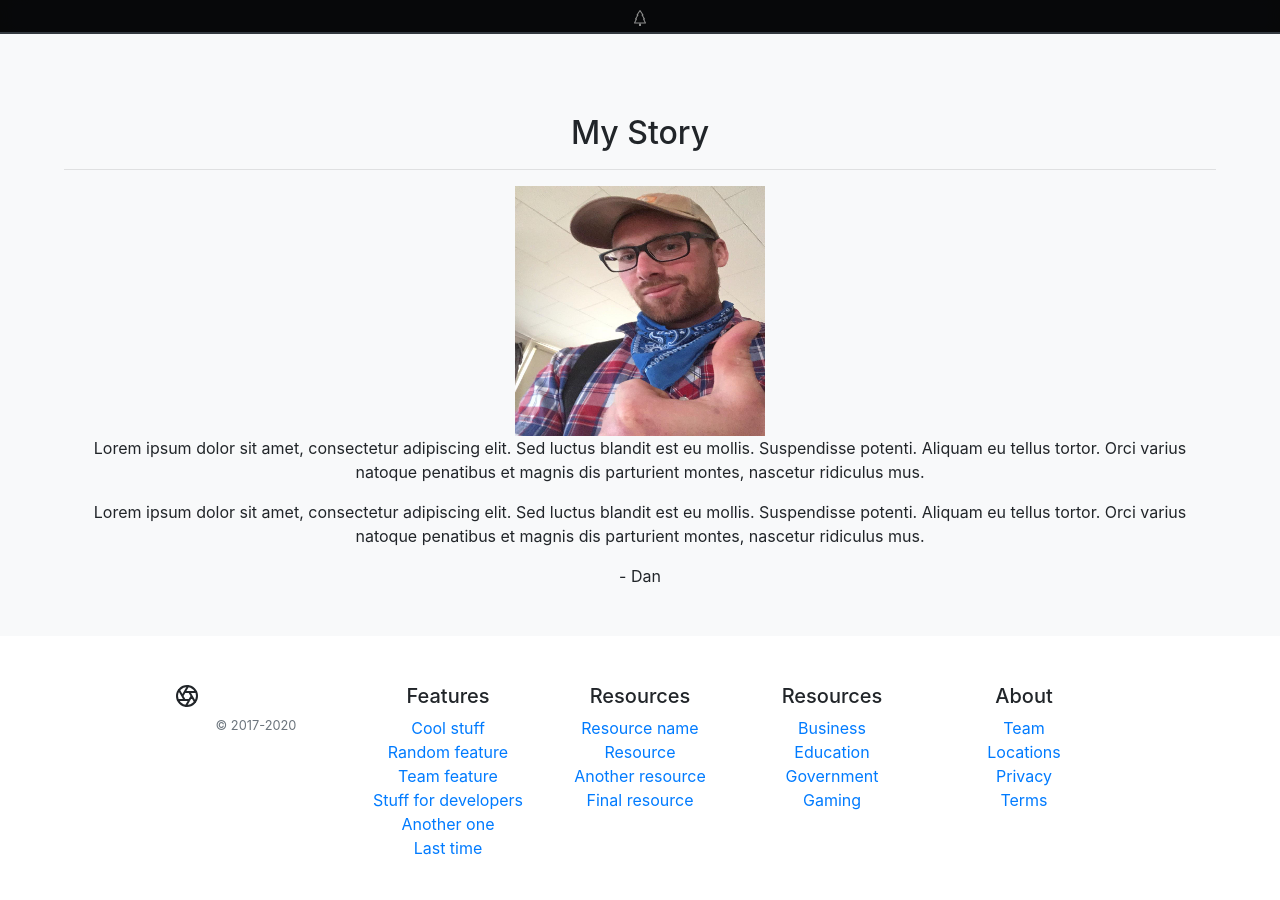
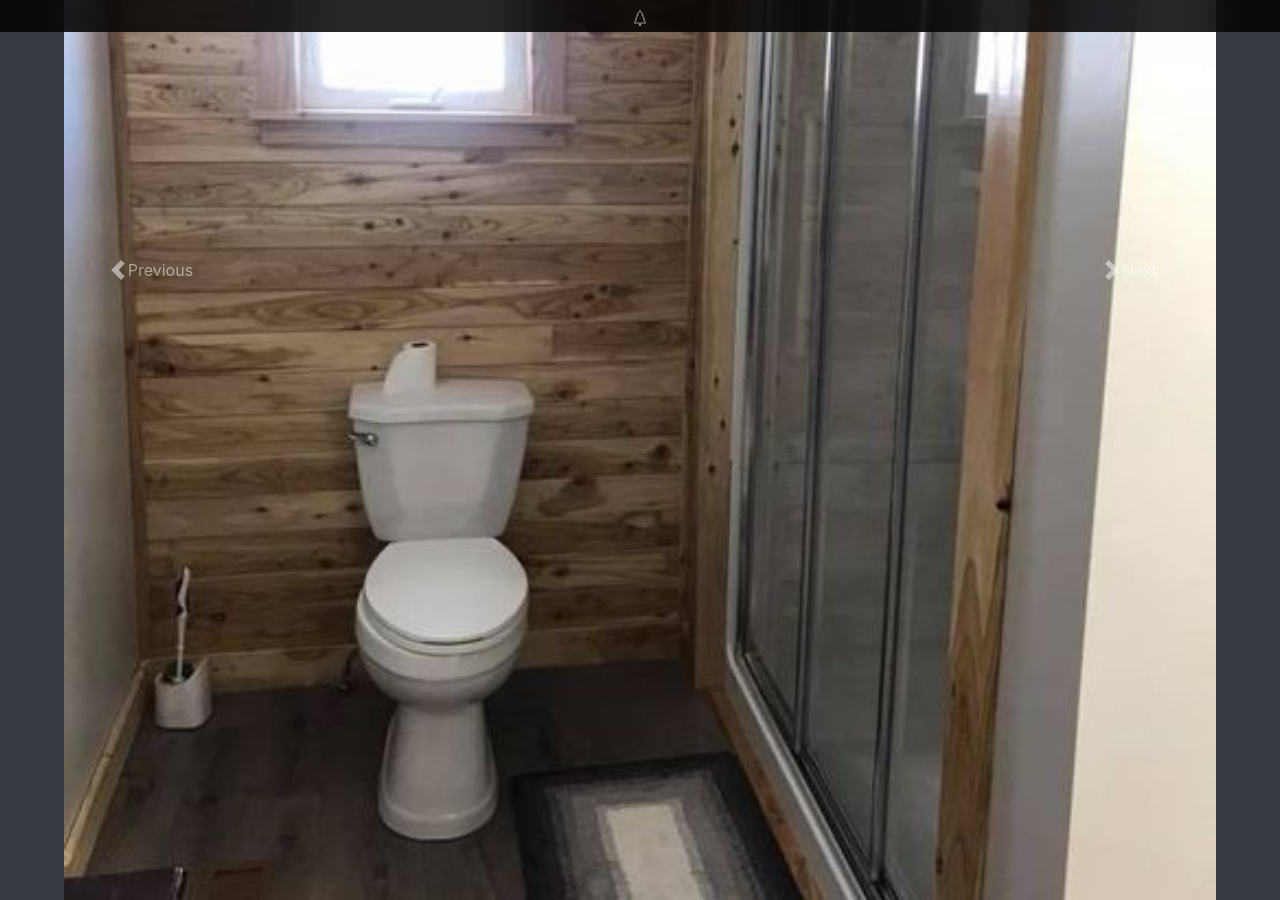
Before and after one commit to DBCarpentry/DBCarpentry.github.io, a Jekyll site: the page built from index.html, in a window 1280 px wide and 900 px high, scrolled down 1613 px. Built offline with Jekyll 4.4.1, drawn with Linux system fonts in a browser that asks for light colours; some of the changed text lies outside the part shown.

Commit message:
carousel

```diff
--- a/index.html
+++ b/index.html
@@ -83,17 +83,47 @@ title: Index
     <div class="my-3 p-3">
       <h2 class="display-5">Gallery</h2>
       <hr></hr>
-      <div class="row">
-        <div class="column">
-          <img src="assets/img/1.jpg" width="250vw" height="250vh" style="padding-bottom:5vh">
-          <img src="assets/img/2.jpg" width="250vw" height="250vh" style="padding-bottom:5vh">
-          <img src="assets/img/3.jpg" width="250vw" height="250vh" style="padding-bottom:5vh">
-          <img src="assets/img/4.jpg" width="250vw" height="250vh" style="padding-bottom:5vh">
-          <img src="assets/img/5.jpg" width="250vw" height="250vh" style="padding-bottom:5vh">
-          <img src="assets/img/6.jpg" width="250vw" height="250vh" style="padding-bottom:5vh">
-            <!--img src="assets/img/9.jpg" width="250vw" height="250vh"-->
+
+
+
+      <div id="carouselExampleCaptions" class="carousel slide" data-bs-ride="carousel">
+        <ol class="carousel-indicators">
+          <li data-bs-target="#carouselExampleCaptions" data-bs-slide-to="0" class="active"></li>
+          <li data-bs-target="#carouselExampleCaptions" data-bs-slide-to="1"></li>
+          <li data-bs-target="#carouselExampleCaptions" data-bs-slide-to="2"></li>
+        </ol>
+        <div class="carousel-inner">
+          <div class="carousel-item active">
+            <img src="assets/img/1.jpg" class="d-block w-100" alt="...">
+            <div class="carousel-caption d-none d-md-block">
+              <h5>First slide label</h5>
+              <p>Nulla vitae elit libero, a pharetra augue mollis interdum.</p>
+            </div>
+          </div>
+          <div class="carousel-item">
+            <img src="assets/img/2.jpg" class="d-block w-100" alt="...">
+            <div class="carousel-caption d-none d-md-block">
+              <h5>Second slide label</h5>
+              <p>Lorem ipsum dolor sit amet, consectetur adipiscing elit.</p>
+            </div>
+          </div>
+          <div class="carousel-item">
+            <img src="assets/img/3.jpg" class="d-block w-100" alt="...">
+            <div class="carousel-caption d-none d-md-block">
+              <h5>Third slide label</h5>
+              <p>Praesent commodo cursus magna, vel scelerisque nisl consectetur.</p>
+            </div>
           </div>
         </div>
+        <a class="carousel-control-prev" href="#carouselExampleCaptions" role="button" data-bs-slide="prev">
+          <span class="carousel-control-prev-icon" aria-hidden="true"></span>
+          <span class="visually-hidden">Previous</span>
+        </a>
+        <a class="carousel-control-next" href="#carouselExampleCaptions" role="button" data-bs-slide="next">
+          <span class="carousel-control-next-icon" aria-hidden="true"></span>
+          <span class="visually-hidden">Next</span>
+        </a>
+      </div>
       </div>
     <!--div class="bg-light shadow-sm mx-auto" style="width: 80%; height: 300px; border-radius: 21px 21px 0 0;"></div-->
     </div>
```
